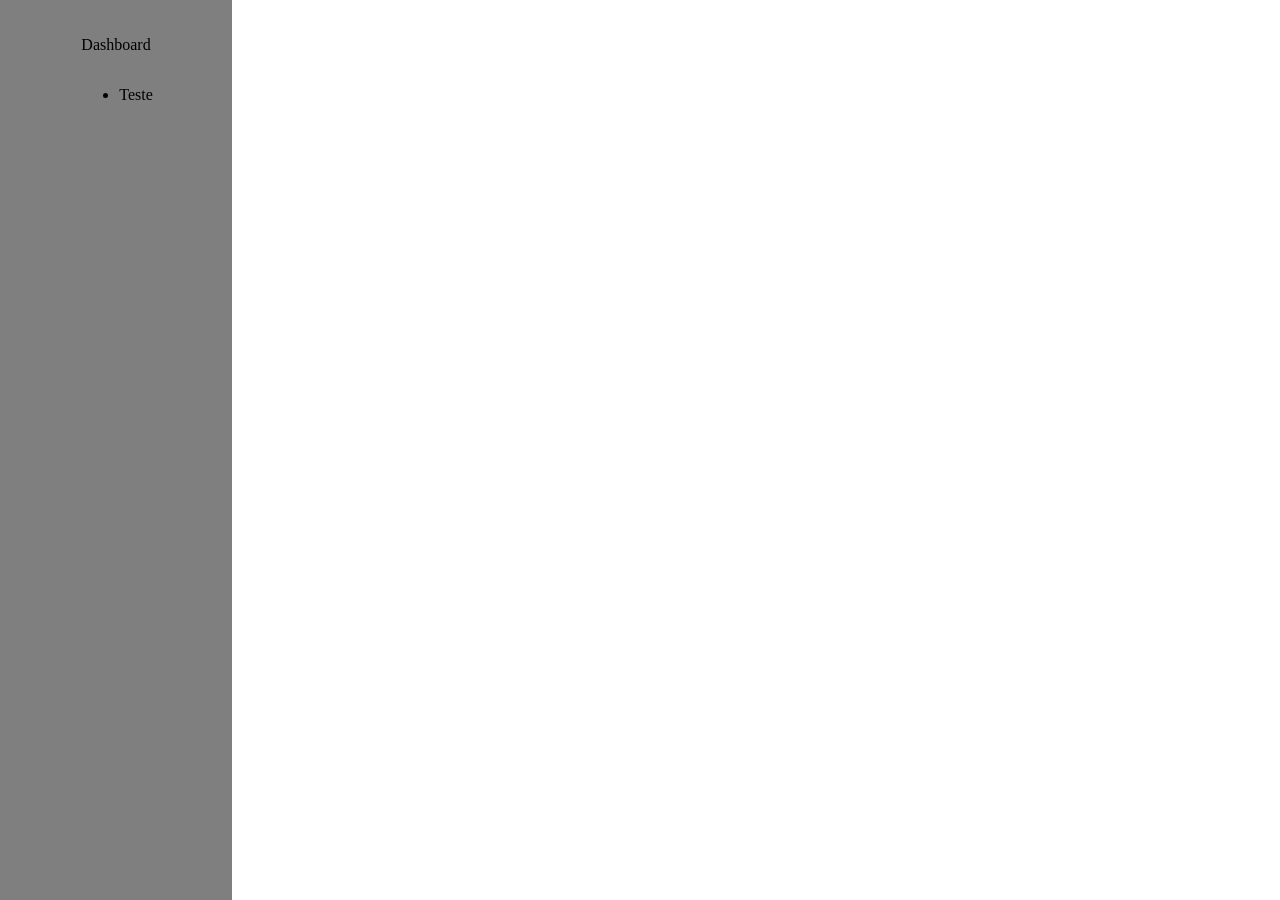
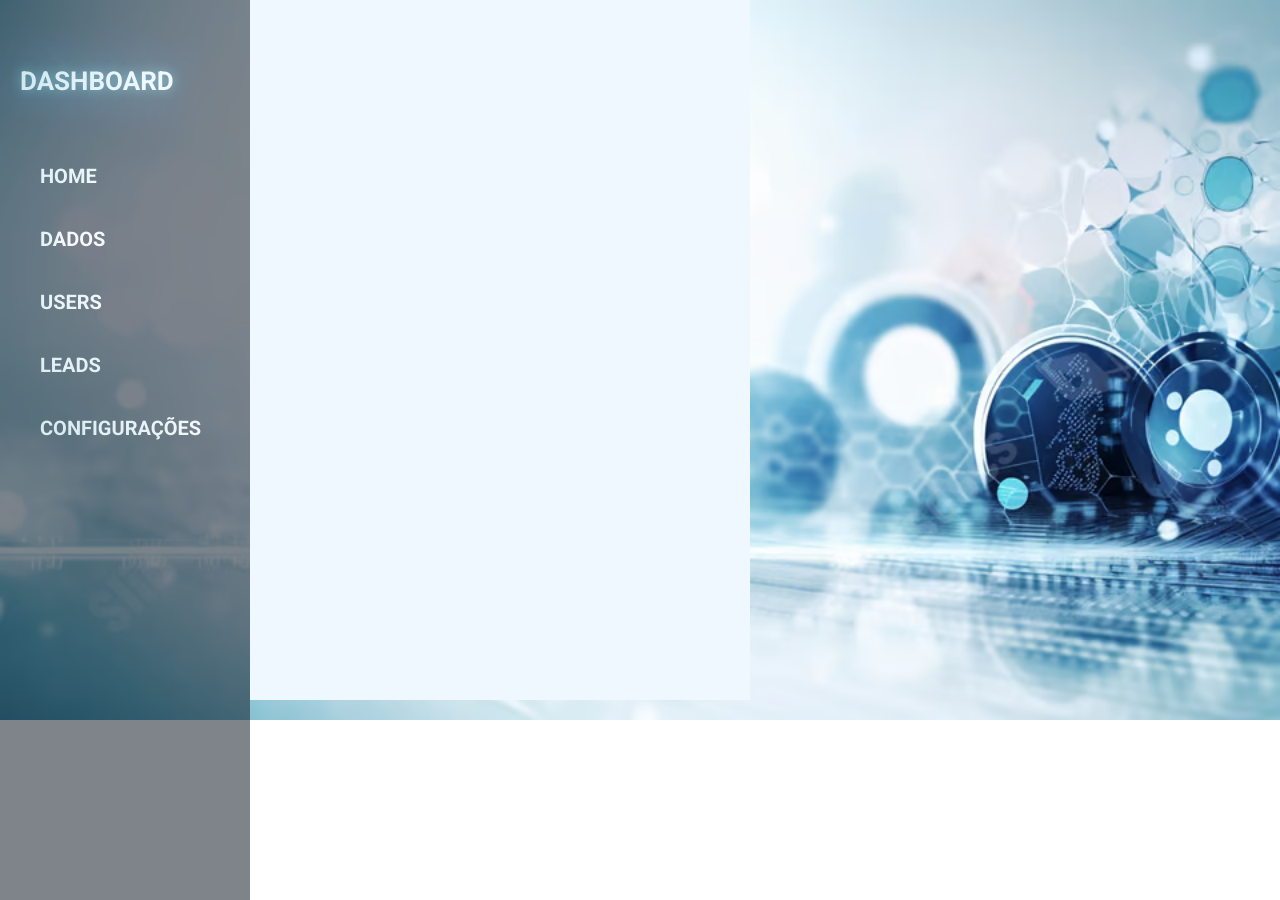
Before and after one commit to ArtCM/fullstack-dashboard, a PHP site: page / in a window 1280 px wide. Run offline with PHP 8.4, Linux system fonts and the light colour scheme.

Commit message:
Desenvolvimento do layout do dashboard e estruturação

```diff
--- /dev/null
+++ b/assets/css/global.css
@@ -0,0 +1,31 @@
+
+/* Roboto font & Scroll*/
+
+* {
+    font-family: 'Roboto', sans-serif;
+    scroll-behavior: smooth;
+    box-sizing: border-box;
+}
+
+/* Container */
+
+.container{
+    max-width: 1200px;
+    margin: auto;
+}
+
+/* Background */
+
+body{
+    background-image: url(../../img/background.webp);
+    background-repeat: no-repeat;
+    background-size: cover;
+}
+
+/* Colors */
+
+:root{
+    --nav-font-color: #fff;
+    --font-light-color: #409DBA;
+    --theme-background-color: #010A19;
+}
--- a/assets/css/style.css
+++ b/assets/css/style.css
@@ -28,15 +28,52 @@
 
 /* Navbar */
 
+h1{
+    color: var(--nav-font-color);
+    padding: 30px 0;
+    text-shadow: 0 0 12px var(--font-light-color), 0 0 50px var(--font-light-color), 0 0 100px var(--font-light-color);
+    text-transform: uppercase;
+    font-size: 26px;
+}
+
 nav{
     position: fixed;
     padding: 20px;
-    width: 200px;
-    max-width: 15vw;
+    width: 250px;
     height: 100vh;
-    background-color: rgba(0, 0, 0, 0.5);
-    display: flex;
+    background-color: var(--theme-background-color);
+    opacity: 0.5;
+    display: block;
     align-items: center;
     justify-content: flex-start;
     flex-direction: column;
 }
+
+nav ul{
+    padding: 0;
+}
+
+nav li{
+    list-style: none;
+    cursor: pointer;
+    color: var(--nav-font-color);
+    font-size: 20px;
+    padding: 20px;
+    font-weight: 700;
+    text-transform: uppercase;
+    transition: 0.3s ease-in-out;
+}
+
+nav li:hover{
+    text-shadow: 0 0 12px var(--font-light-color), 0 0 70px var(--font-light-color), 0 0 100px var(--font-light-color);
+    transform: scale(1.1);
+}
+
+/* Main */
+
+main{
+    background-color: aliceblue;
+    width: 500px;
+    height: 700px;
+    margin-left: 250px;
+}
--- a/index.html
+++ b/index.html
@@ -5,22 +5,41 @@
     <meta name="viewport" content="width=device-width, initial-scale=1.0">
     <title>Dashboard</title>
 
+    <!-- Font Roboto -->
+    <style>
+        @import url('https://fonts.googleapis.com/css2?family=Roboto:ital,wght@0,100;0,300;0,400;0,500;0,700;1,400&display=swap');
+    </style>
+
     <!-- Normalize -->
     <link rel="stylesheet" href="./assets/css/normalize.css">
 
     <!-- CSS -->
     <link rel="stylesheet" href="./assets/css/style.css">
 
+    <!-- Global CSS-->
+    <link rel="stylesheet" href="./assets/css/global.css">
+
 </head>
 <body>
-    <nav>
-        <p>Dashboard</p>
+    <header></header>
+    <nav id="nav">
+        <h1>Dashboard</h1>
         <ul>
-            <li>Teste</li>
+            <li class="dashboard__menu-home">Home</li>
+            <li class="dashboard__menu-dados">Dados</li>
+            <li class="dashboard__menu-users">Users</li>
+            <li class="dashboard__menu-leads">Leads</li>
+            <li class="dashboard__menu-config">Configurações</li>
         </ul>
     </nav>
     <main>
-
+        <div class="container">
+            <section id="dashboard__home"></section>
+            <section id="dashboard__dados"></section>
+            <section id="dashboard__users"></section>
+            <section id="dashboard__leads"></section>
+            <section id="dashboard__config"></section>
+        </div>
     </main>
 </body>
 </html>
```
Also changed, not shown: img/background.webp.
